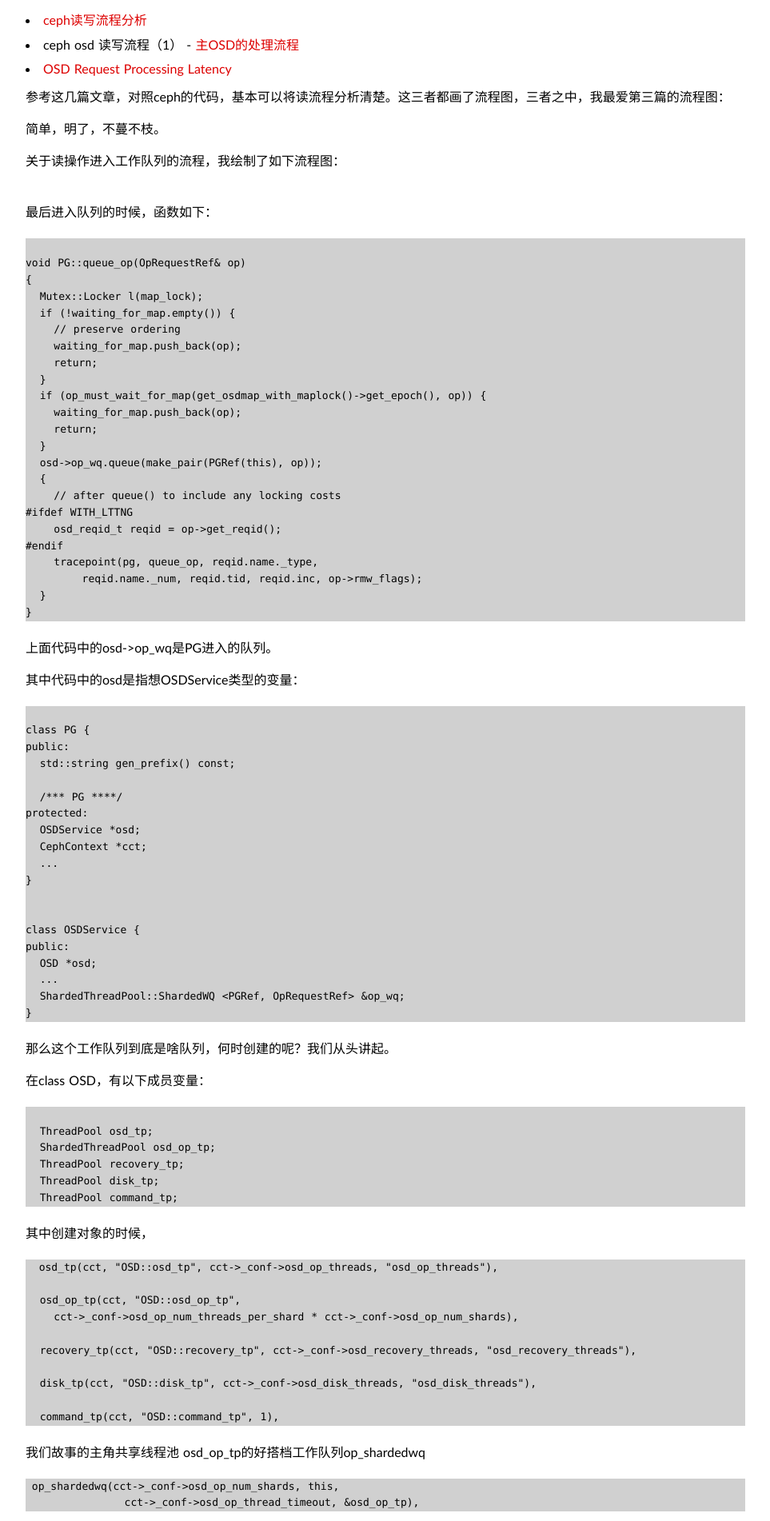
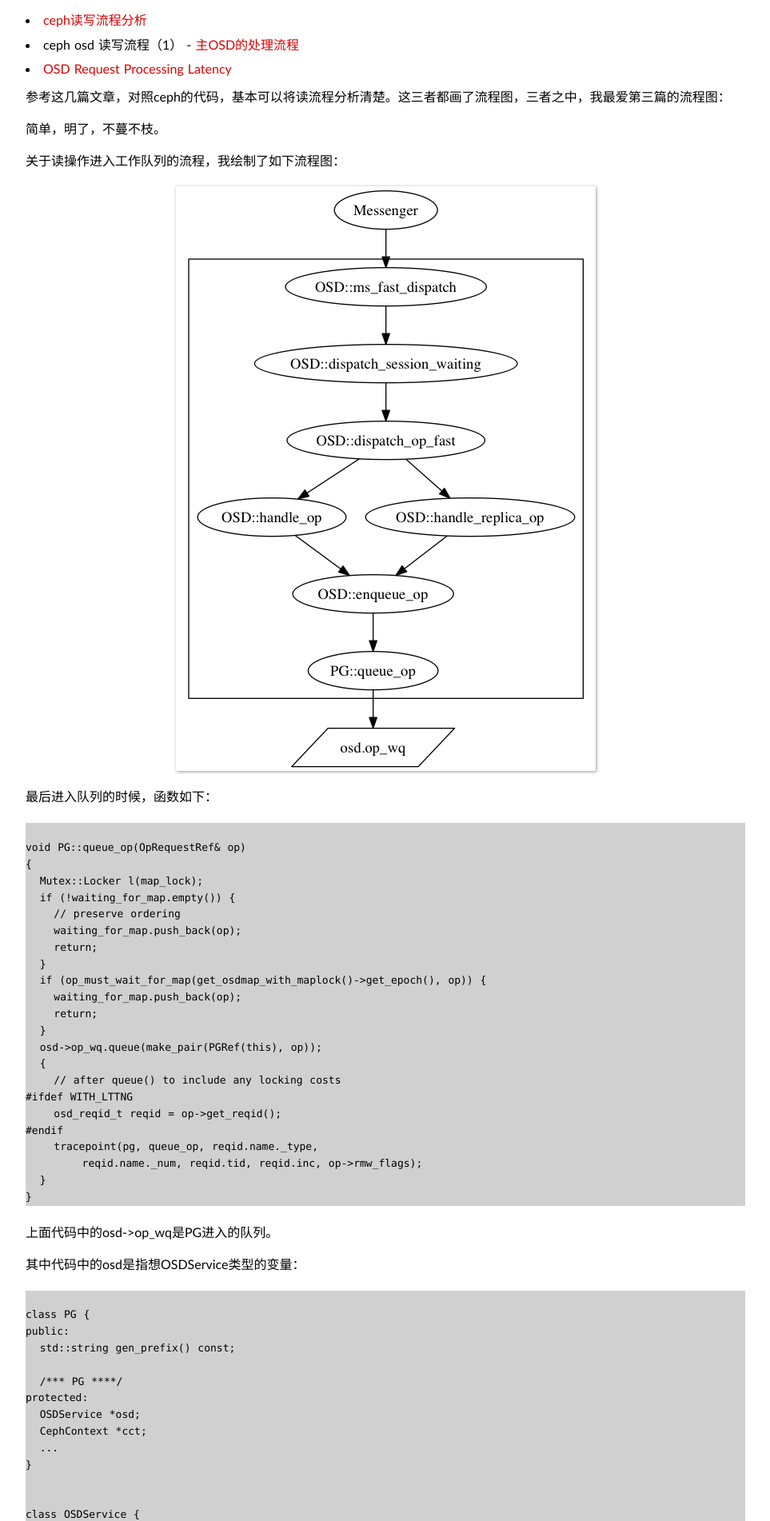
Before and after one commit to Bean-Li/Bean-Li.github.io, a Jekyll site: the page built from _posts/2016-08-29-ceph-read-flow.md, in a window 1280 px wide. Shown: the part 404-2306 px from the top of the page at 80% size, without its empty margins (158-1121 px from the left). Built offline with Jekyll 4.4.1, drawn with Linux system fonts in a browser that asks for light colours; some web fonts are replaced.

Commit message:
fix pic path

```diff
--- a/_posts/2016-08-29-ceph-read-flow.md
+++ b/_posts/2016-08-29-ceph-read-flow.md
@@ -29,7 +29,7 @@ excerpt: 分析ceph的读流程
 
 关于读操作进入工作队列的流程，我绘制了如下流程图：
 
-![](/asset/ceph_internals/read_workflow_enter_queue.png)
+![](/assets/ceph_internals/read_workflow_enter_queue.png)
 
 最后进入队列的时候，函数如下：
 
```
